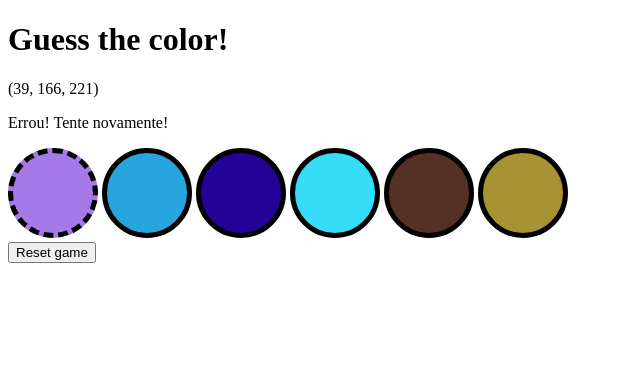
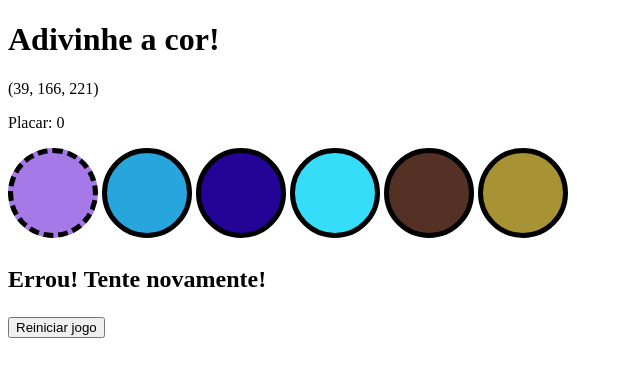
Before and after one commit to tryber/sd-015-b-project-color-guess, a website: page index.html in a window 1280 px wide. Both pictures are taken after a click on the element 53 px from the left and 192 px from the top of the page. Shown: the whole page, without its empty margins (0-640 px from the left). Drawn offline with Linux system fonts and the light colour scheme.

Commit message:
Adds requirement #7

```diff
--- a/index.html
+++ b/index.html
@@ -8,9 +8,9 @@
   <link rel="stylesheet" href="style.css">
 </head>
 <body>
-  <h1 id="title">Guess the color!</h1>
+  <h1 id="title">Adivinhe a cor!</h1>
   <p id="rgb-color"></p>
-  <p id="answer"></p>
+  <p id="score">Placar: 0</p>
 
   <div id="color-options">
     <div id="color-1" class="ball"></div>
@@ -21,7 +21,8 @@
     <div id="color-6" class="ball"></div>
   </div>
 
-  <button id="reset-game">Reset game</button>
+  <p id="answer"></p>
+  <button id="reset-game">Reiniciar jogo</button>
   <script src="script.js"></script>
 </body>
 </html>
--- a/script.js
+++ b/script.js
@@ -3,6 +3,8 @@ const rgbColor = document.getElementById('rgb-color');
 let allColors = [];
 const answer = document.getElementById('answer');
 const resetButton = document.getElementById('reset-game');
+const score = document.getElementById('score');
+let newScore = 0;
 
 // creates one random color, returns rgb as array
 function randomizeColors() {
@@ -43,6 +45,16 @@ function initialize() {
 
 window.onload = initialize;
 
+function changeScore(userResult) {
+  if (userResult) {
+    newScore += 3;
+    score.innerText = `Placar: ${newScore}`;
+  } else {
+    newScore = 0;
+    score.innerText = `Placar: ${newScore}`;
+  }
+}
+
 // checks if selected ball's background color is equal to challenge color
 function checkAnswer(ball) {
   const ballColor = ball.style.background;
@@ -52,6 +64,7 @@ function checkAnswer(ball) {
   } else {
     answer.innerText = 'Errou! Tente novamente!';
   }
+  changeScore(ballColor === challengeColor);
 }
 
 // clicking on a ball selects it and calls checkAnswer
--- a/style.css
+++ b/style.css
@@ -1,3 +1,7 @@
+#score {
+  margin-right: 10px;
+}
+
 .ball {
   width: 80px;
   height: 80px;
@@ -13,3 +17,8 @@
 .selected {
   border: 5px dashed black;
 }
+
+#answer {
+  font-size: 24px;
+  font-weight: 600;
+}
```
